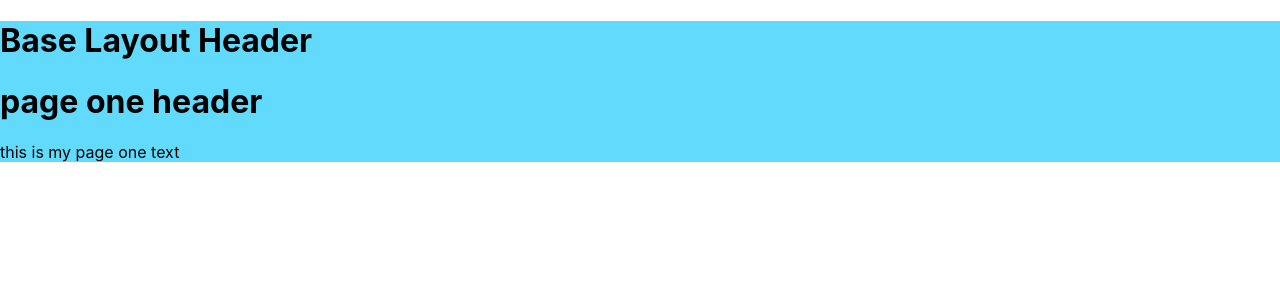
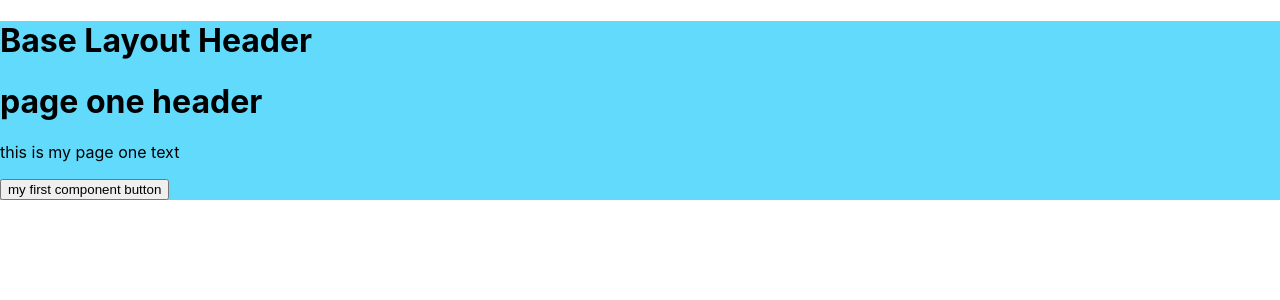
Before and after one commit to neilfr/nf-todos, a React (Create React App) app: page / in a window 1280 px wide. Shown: the top 300 px of the page. Built offline with nearby package versions, Linux system fonts and the light colour scheme.

Commit message:
my first react component

```diff
--- /dev/null
+++ b/src/components/MyFirstComponent.tsx
@@ -0,0 +1,9 @@
+import React from "react"
+
+const MyFirstComponent:React.FC = () => {
+    return (
+        <button>my first component button</button>
+    )
+}
+
+export default MyFirstComponent
--- a/src/pages/PageOne.tsx
+++ b/src/pages/PageOne.tsx
@@ -1,10 +1,12 @@
 import React from "react";
+import MyFirstComponent from "../components/MyFirstComponent";
 
 const PageOne: React.FC = () => {
     return (
         <>
             <h1>page one header</h1>
             <p>this is my page one text</p>
+            <MyFirstComponent/>
         </>
     )
 }
```
